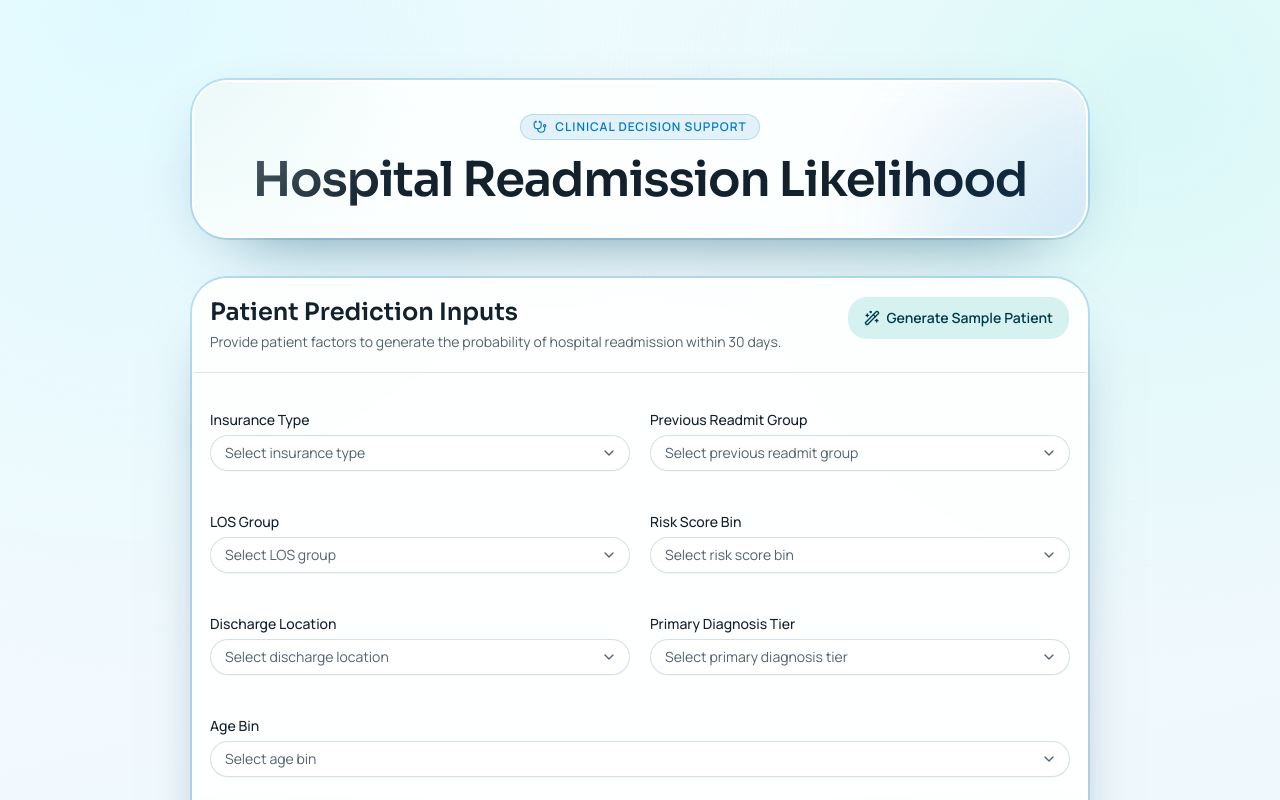
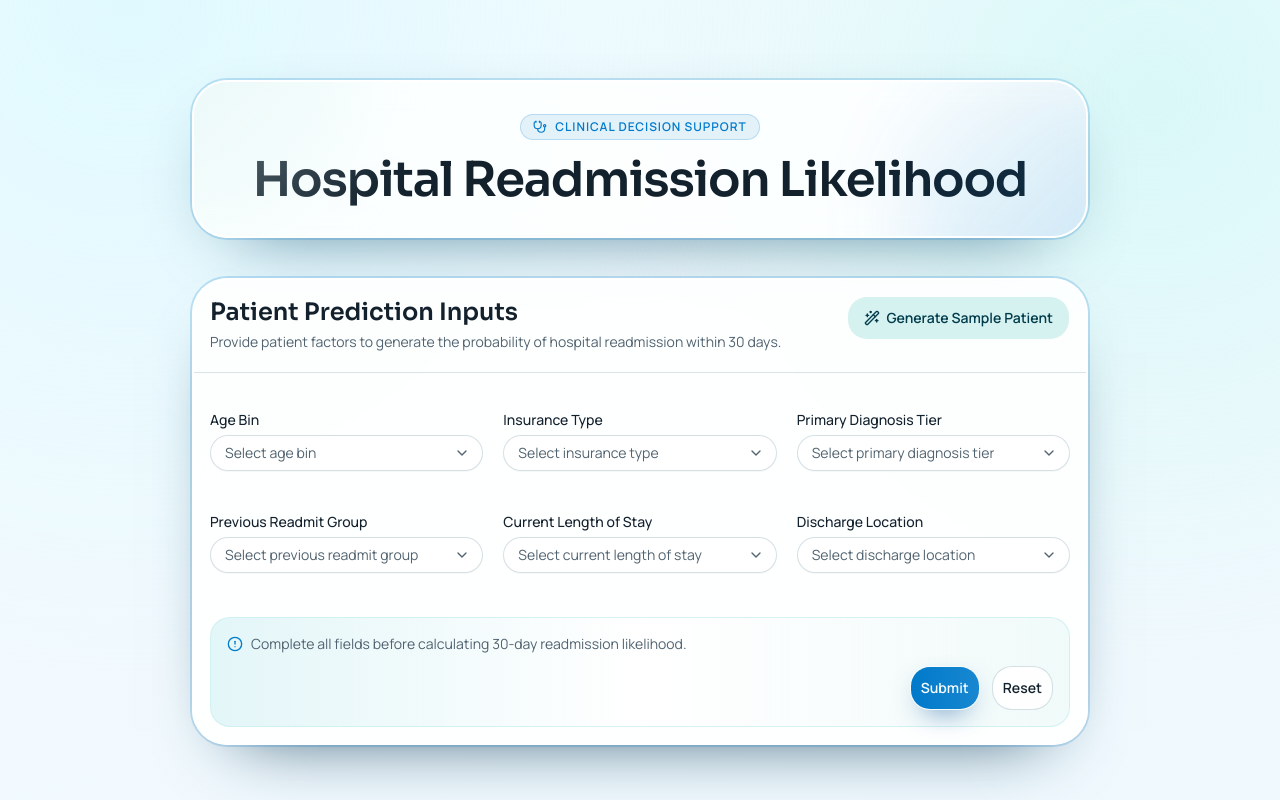
Before and after one commit to lkallen/readmissions_frontend, a React (Vite) app: page / in a window 1280 px wide. Shown: the top 800 px of the page. Built offline with nearby package versions, Linux system fonts and the light colour scheme.

Commit message:
adjusted for no longer bin risk input

```diff
--- a/src/PredictionForm.jsx
+++ b/src/PredictionForm.jsx
@@ -25,7 +25,6 @@ const initialState = {
   insurance_type: "",
   prev_readmit_group: "",
   los_group: "",
-  risk_score_bin: "",
   dc_location: "",
   primary_dx_tier: "",
   age_bin: "",
@@ -33,9 +32,19 @@ const initialState = {
 
 const FIELD_CONFIG = [
   {
+    name: "age_bin",
+    label: "Age Bin",
+    placeholder: "Select age bin",
+  },
+  {
     name: "insurance_type",
     label: "Insurance Type",
     placeholder: "Select insurance type",
+  },
+  {
+    name: "primary_dx_tier",
+    label: "Primary Diagnosis Tier",
+    placeholder: "Select primary diagnosis tier",
   },
   {
     name: "prev_readmit_group",
@@ -44,28 +53,13 @@ const FIELD_CONFIG = [
   },
   {
     name: "los_group",
-    label: "LOS Group",
-    placeholder: "Select LOS group",
-  },
-  {
-    name: "risk_score_bin",
-    label: "Risk Score Bin",
-    placeholder: "Select risk score bin",
+    label: "Current Length of Stay",
+    placeholder: "Select current length of stay",
   },
   {
     name: "dc_location",
     label: "Discharge Location",
     placeholder: "Select discharge location",
-  },
-  {
-    name: "primary_dx_tier",
-    label: "Primary Diagnosis Tier",
-    placeholder: "Select primary diagnosis tier",
-  },
-  {
-    name: "age_bin",
-    label: "Age Bin",
-    placeholder: "Select age bin",
   },
 ];
 
@@ -120,7 +114,6 @@ function PredictionForm() {
       insurance_type: sample.insurance_type,
       prev_readmit_group: String(sample.prev_readmit_group),
       los_group: sample.los_group,
-      risk_score_bin: String(sample.risk_score_bin),
       dc_location: sample.dc_location,
       primary_dx_tier: sample.primary_dx_tier,
       age_bin: String(sample.age_bin),
@@ -151,7 +144,6 @@ function PredictionForm() {
       insurance_type: form.insurance_type,
       prev_readmit_group: parseInt(form.prev_readmit_group, 10),
       los_group: form.los_group,
-      risk_score_bin: parseInt(form.risk_score_bin, 10),
       dc_location: form.dc_location,
       primary_dx_tier: form.primary_dx_tier,
       age_bin: parseInt(form.age_bin, 10),
@@ -212,16 +204,12 @@ function PredictionForm() {
       </CardHeader>
 
       <CardContent className="pt-6">
-        <form onSubmit={handleSubmit} className="grid gap-5 sm:grid-cols-2">
+        <form
+          onSubmit={handleSubmit}
+          className="grid gap-5 sm:grid-cols-2 lg:grid-cols-3"
+        >
           {FIELD_CONFIG.map((field) => (
-            <div
-              key={field.name}
-              className={
-                field.name === "age_bin"
-                  ? "space-y-2 sm:col-span-2"
-                  : "space-y-2"
-              }
-            >
+            <div key={field.name} className="space-y-2">
               <Label htmlFor={field.name}>{field.label}</Label>
               <Select
                 value={form[field.name]}
@@ -261,17 +249,17 @@ function PredictionForm() {
             </div>
           ))}
 
-          <div className="sm:col-span-2 flex flex-col gap-3 rounded-xl border border-accent/70 bg-gradient-to-r from-accent/50 via-white to-secondary/35 p-4">
+          <div className="col-span-full flex flex-col gap-3 rounded-xl border border-accent/70 bg-gradient-to-r from-accent/50 via-white to-secondary/35 p-4">
             <p className="flex items-center gap-2 text-sm text-muted-foreground">
               <CircleAlert className="size-4 text-primary" />
               Complete all fields before calculating 30-day readmission
               likelihood.
             </p>
-            <div className="flex flex-col gap-3 sm:flex-row">
+            <div className="flex flex-col gap-3 sm:flex-row lg:justify-end">
               <Button
                 type="submit"
                 size="lg"
-                className="h-11 flex-1 rounded-xl bg-gradient-to-r from-primary to-primary/90 text-sm font-semibold text-primary-foreground shadow-[0_10px_30px_-14px_oklch(0.4_0.16_245)] hover:from-primary/95 hover:to-primary"
+                className="h-11 flex-1 rounded-xl bg-gradient-to-r from-primary to-primary/90 text-sm font-semibold text-primary-foreground shadow-[0_10px_30px_-14px_oklch(0.4_0.16_245)] hover:from-primary/95 hover:to-primary lg:max-w-56 lg:flex-none"
                 disabled={loading}
               >
                 {loading ? (
@@ -287,7 +275,7 @@ function PredictionForm() {
                 type="button"
                 size="lg"
                 variant="outline"
-                className="h-11 flex-1 rounded-xl border-border/90 bg-white/90 text-sm font-semibold hover:bg-muted/70"
+                className="h-11 flex-1 rounded-xl border-border/90 bg-white/90 text-sm font-semibold hover:bg-muted/70 lg:max-w-40 lg:flex-none"
                 onClick={handleReset}
                 disabled={loading}
               >
@@ -310,13 +298,13 @@ function PredictionForm() {
           </div>
 
           {error && (
-            <div className="sm:col-span-2 rounded-xl border border-destructive/30 bg-destructive/10 p-4 text-sm text-destructive">
+            <div className="col-span-full rounded-xl border border-destructive/30 bg-destructive/10 p-4 text-sm text-destructive">
               {error}
             </div>
           )}
 
           {result && (
-            <div className="sm:col-span-2 rounded-xl border border-success/45 bg-success/20 p-4">
+            <div className="col-span-full rounded-xl border border-success/45 bg-success/20 p-4">
               <div className="text-sm font-semibold text-success-foreground">
                 Prediction Result
               </div>
--- a/src/fieldOptions.js
+++ b/src/fieldOptions.js
@@ -2,7 +2,6 @@ export const FIELD_OPTIONS = {
   insurance_type: ['Medicare/Medicaid', 'Private', 'Uninsured'],
   prev_readmit_group: [0, 1, 2],
   los_group: ['5 or less', '6 to 8', '9+'],
-  risk_score_bin: [1, 2, 3, 4, 5, 6, 7],
   dc_location: ['HH/SNF', 'Home/Rehab'],
   primary_dx_tier: ['higher', 'lower'],
   age_bin: [1, 2, 3], // INTEGER per backend requirements
--- a/src/samplePatients.js
+++ b/src/samplePatients.js
@@ -5,7 +5,6 @@ export const SAMPLE_PATIENTS = [
     label: 0,
     prev_readmit_group: 1,
     los_group: '6 to 8',
-    risk_score_bin: 3,
     dc_location: 'HH/SNF',
     primary_dx_tier: 'lower',
     age_bin: 1.0,
@@ -16,7 +15,6 @@ export const SAMPLE_PATIENTS = [
     label: 1,
     prev_readmit_group: 2,
     los_group: '9+',
-    risk_score_bin: 7,
     dc_location: 'HH/SNF',
     primary_dx_tier: 'lower',
     age_bin: 3.0,
@@ -27,7 +25,6 @@ export const SAMPLE_PATIENTS = [
     label: 1,
     prev_readmit_group: 2,
     los_group: '6 to 8',
-    risk_score_bin: 6,
     dc_location: 'HH/SNF',
     primary_dx_tier: 'higher',
     age_bin: 1.0,
@@ -38,7 +35,6 @@ export const SAMPLE_PATIENTS = [
     label: 1,
     prev_readmit_group: 1,
     los_group: '6 to 8',
-    risk_score_bin: 3,
     dc_location: 'HH/SNF',
     primary_dx_tier: 'lower',
     age_bin: 1.0,
@@ -49,7 +45,6 @@ export const SAMPLE_PATIENTS = [
     label: 0,
     prev_readmit_group: 1,
     los_group: '5 or less',
-    risk_score_bin: 2,
     dc_location: 'HH/SNF',
     primary_dx_tier: 'lower',
     age_bin: 1.0,
@@ -60,7 +55,6 @@ export const SAMPLE_PATIENTS = [
     label: 1,
     prev_readmit_group: 2,
     los_group: '6 to 8',
-    risk_score_bin: 7,
     dc_location: 'HH/SNF',
     primary_dx_tier: 'higher',
     age_bin: 1.0,
@@ -71,7 +65,6 @@ export const SAMPLE_PATIENTS = [
     label: 0,
     prev_readmit_group: 1,
     los_group: '6 to 8',
-    risk_score_bin: 2,
     dc_location: 'HH/SNF',
     primary_dx_tier: 'lower',
     age_bin: 1.0,
@@ -82,7 +75,6 @@ export const SAMPLE_PATIENTS = [
     label: 1,
     prev_readmit_group: 2,
     los_group: '9+',
-    risk_score_bin: 7,
     dc_location: 'HH/SNF',
     primary_dx_tier: 'higher',
     age_bin: 3.0,
@@ -93,7 +85,6 @@ export const SAMPLE_PATIENTS = [
     label: 0,
     prev_readmit_group: 1,
     los_group: '6 to 8',
-    risk_score_bin: 2,
     dc_location: 'HH/SNF',
     primary_dx_tier: 'lower',
     age_bin: 1.0,
@@ -104,7 +95,6 @@ export const SAMPLE_PATIENTS = [
     label: 1,
     prev_readmit_group: 2,
     los_group: '6 to 8',
-    risk_score_bin: 7,
     dc_location: 'HH/SNF',
     primary_dx_tier: 'higher',
     age_bin: 2.0,
```
Also changed, not shown: 1 other file (tests, documents, lock files or other folders).
